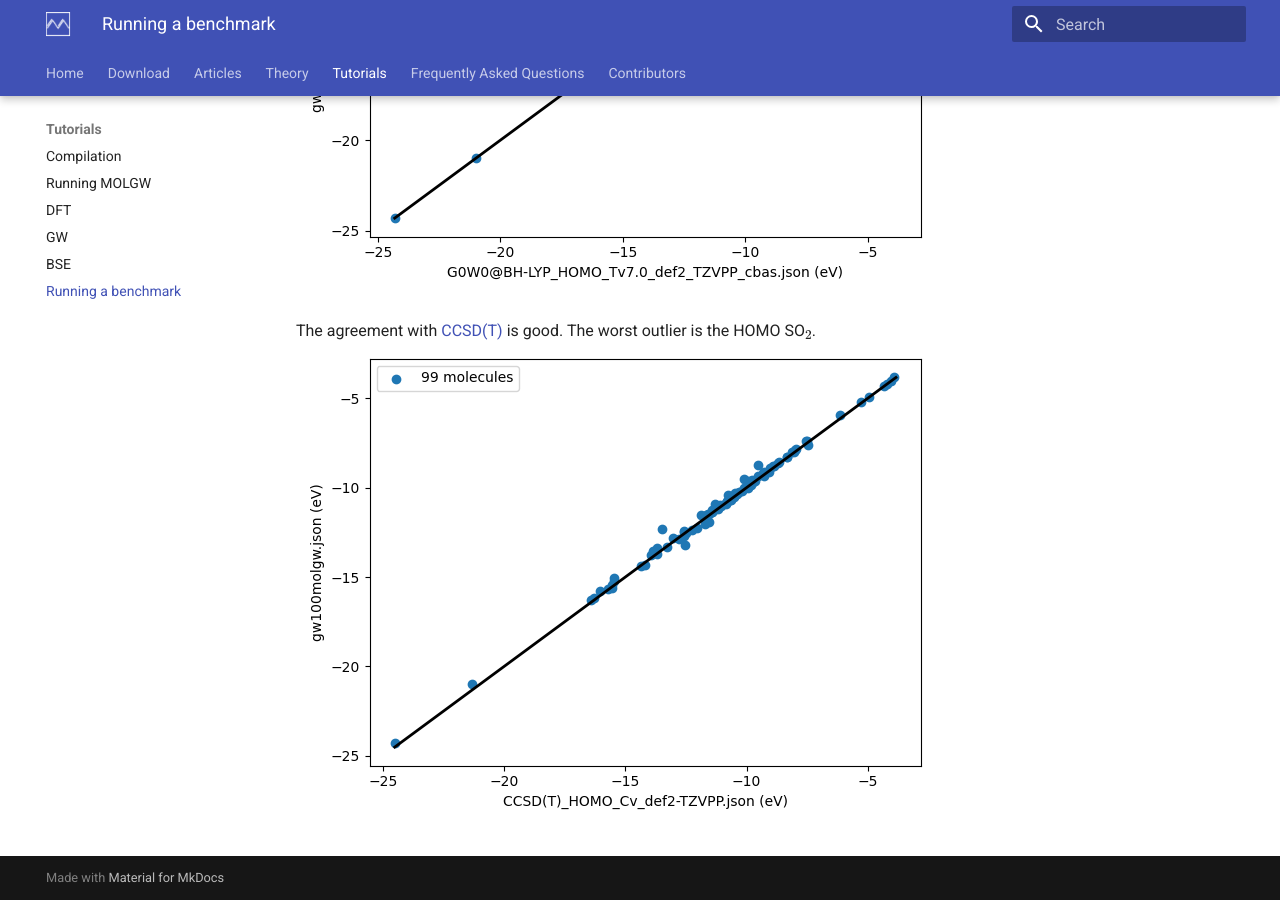
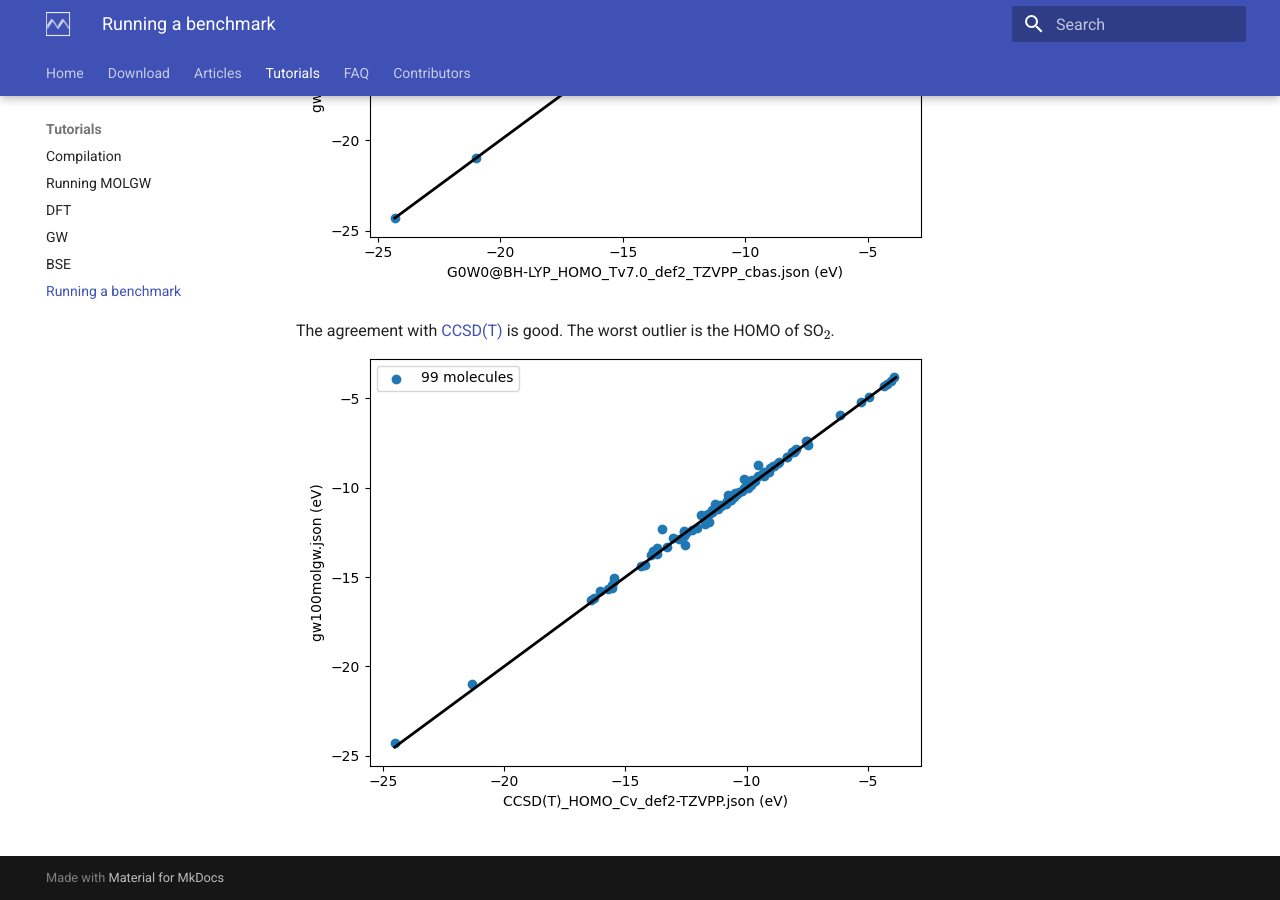
Before and after one commit to bruneval/molgw.org, an MkDocs documentation site: the page built from docs/tuto_bench.md, in a window 1280 px wide and 900 px high, scrolled down 4130 px. Built offline with MkDocs 1.6.1 and Material for MkDocs 9.7.7, drawn with Linux system fonts in a browser that asks for light colours.

Commit message:
update navigation

```diff
--- a/docs/tuto_bench.md
+++ b/docs/tuto_bench.md
@@ -194,5 +194,5 @@ The agreement with the implementation in [Turbomole 7](http://www.turbomole.org)
 ![TM](img/turbomole.png)
 
 The agreement with [CCSD(T)](http://dx.doi.org/10.1080/00268976.2015.1025113) is good.
-The worst outlier is the HOMO SO$_2$.
+The worst outlier is the HOMO of SO$_2$.
 ![CC](img/ccsdt.png)
--- a/mkdocs.yml
+++ b/mkdocs.yml
@@ -6,7 +6,6 @@ nav:
     - 'Home': index.md
     - download.md
     - articles.md
-    - theory.md
     - 'Tutorials':
         - 'Compilation': tuto_compilation.md
         - 'Running MOLGW': tuto_running.md
@@ -14,8 +13,9 @@ nav:
         - 'GW': tuto_gw.md
         - 'BSE': tuto_bse.md
         - 'Running a benchmark': tuto_bench.md
-    - faq.md
+    - 'FAQ': faq.md
     - 'Contributors': contact.md
+    #- theory.md
 
 
 theme:
```
Also changed, not shown: docs/theory.md (deleted, +0 -4 lines).
